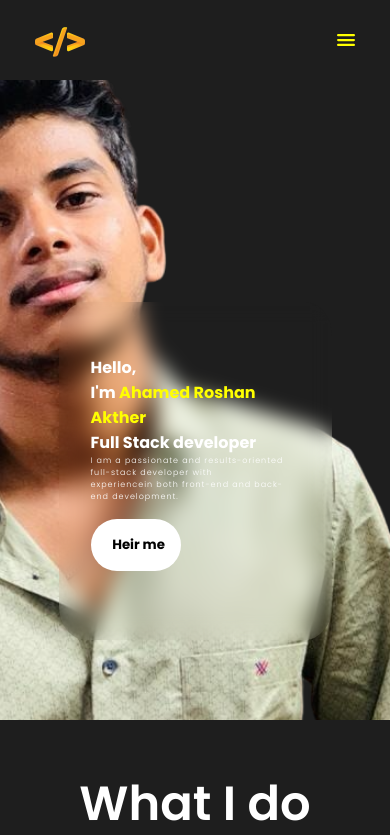
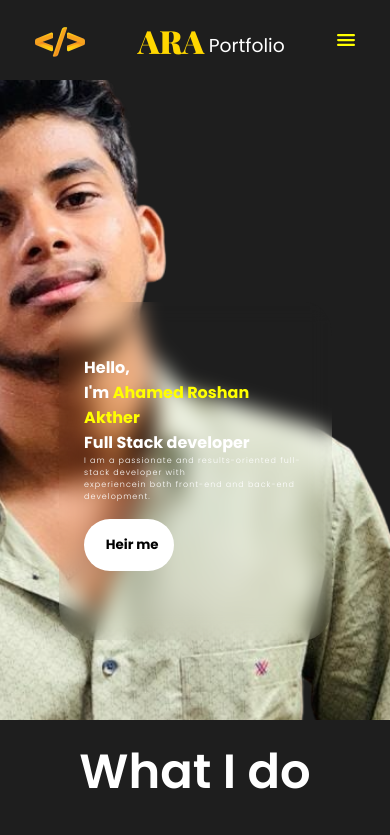
Before and after one commit to ahamedroshan8883/portfolio_app_demo, a React (Create React App) app: page / in a window 390 px wide. Shown: the top 835 px of the page. Built offline with nearby package versions, Linux system fonts and the light colour scheme.

Commit message:
modify the layout of skills and added heading while website open in mobile

```diff
--- a/public/index.html
+++ b/public/index.html
@@ -11,7 +11,8 @@
     <link rel="preconnect" href="https://fonts.googleapis.com">
 <link rel="preconnect" href="https://fonts.gstatic.com" crossorigin>
 <link href="https://fonts.googleapis.com/css2?family=Poppins:ital,wght@0,100;0,200;0,300;0,400;0,500;0,600;0,700;0,800;0,900;1,100;1,200;1,300;1,400;1,500;1,600;1,700;1,800;1,900&display=swap" rel="stylesheet">
-  </head>
+<link href="https://fonts.googleapis.com/css2?family=Playfair+Display+SC:ital,wght@0,400;0,700;0,900;1,400;1,700;1,900&display=swap" rel="stylesheet">
+</head>
   <body>
     <noscript>You need to enable JavaScript to run this app.</noscript>
     <div id="root"></div>
--- a/src/components/Navbar/NavBar.css
+++ b/src/components/Navbar/NavBar.css
@@ -1,3 +1,17 @@
+.heading{
+    flex-direction: row;
+    display: none;
+}
+.heading1{
+    font-family: "Playfair Display SC", serif;
+    font-weight: 900;
+    color: gold;
+    font-size: 2rem;
+}
+.heading2{
+    margin-top: 0.8rem;
+    font-weight: 400;
+}
 .navbar{
     background-color: rgb(30,30,30);
     height: 5rem;
@@ -82,6 +96,9 @@
     font-size: 1.5rem;
 }
 @media screen and (max-width:720px) {
+    .heading{
+        display: flex;
+    }
     .mobMenu{
         display: flex;
     }
--- a/src/components/Navbar/NavBar.jsx
+++ b/src/components/Navbar/NavBar.jsx
@@ -10,6 +10,9 @@ export default function NavBar(){
   return (<>
     <nav className="navbar">
         <img src={logo} alt="logo" className="logo"/>
+        <div className="heading">
+          <h1 className="heading1">ARA</h1>&nbsp;<h3 className="heading2"> Portfolio</h3>
+        </div>
         <div className="navList">
           <Link activeClass="active" to="intro" spy={true} smooth={true} offset={-100} duration={500} className="navListItem">Home</Link>
           <Link activeClass="active" to="skills" spy={true} smooth={true} offset={-100} duration={500} className="navListItem">About</Link>
--- a/src/components/Skills/Skills.css
+++ b/src/components/Skills/Skills.css
@@ -1,7 +1,7 @@
 #skills{
-    overflow: hidden;
     width: 100vw;
-    height: calc(100vh-5rem);
+    min-height: calc(100vh- 5rem);
+    /* height: 100vh; */
     max-width: 65rem;
     margin: 0 auto;
     display: flex;
@@ -13,7 +13,7 @@
 .skillsTitle{
     font-size: 3rem;
     font-weight: 600;
-    padding-top: 3rem;
+    padding-top: 1rem;
     margin-bottom: 1.5rem;
 }
 .skillsDesc{
--- a/src/components/footer/Footer.css
+++ b/src/components/footer/Footer.css
@@ -1,4 +1,5 @@
 .footer{
+    padding: 2rem;
     width: 100vw;
     height: 4rem;
     background-color: rgb(40, 40, 40);
--- a/src/components/intro/intro.css
+++ b/src/components/intro/intro.css
@@ -57,6 +57,7 @@
     position: relative;
     }
     .introContent{
+        padding: 1.6rem;
         border-radius: 10%;
         width: 70vw;
         position: absolute;
--- a/src/components/works/works.css
+++ b/src/components/works/works.css
@@ -1,5 +1,5 @@
 #works{
-    min-height: calc(100vh-4rem);
+    min-height: calc(100vh- 4rem);
     margin: 0 auto;
     max-width: 60rem;
     width: 100vw;
```
